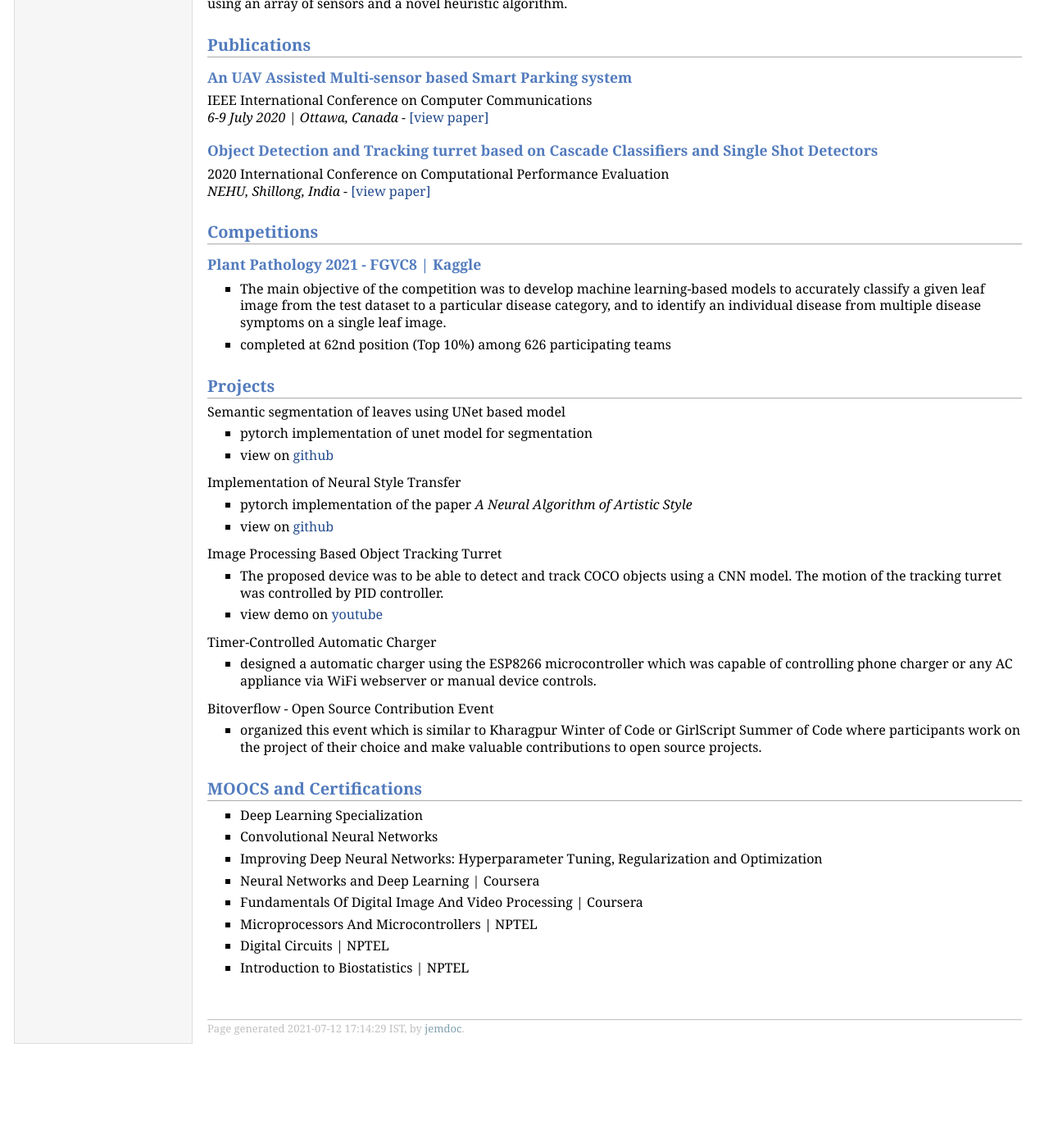
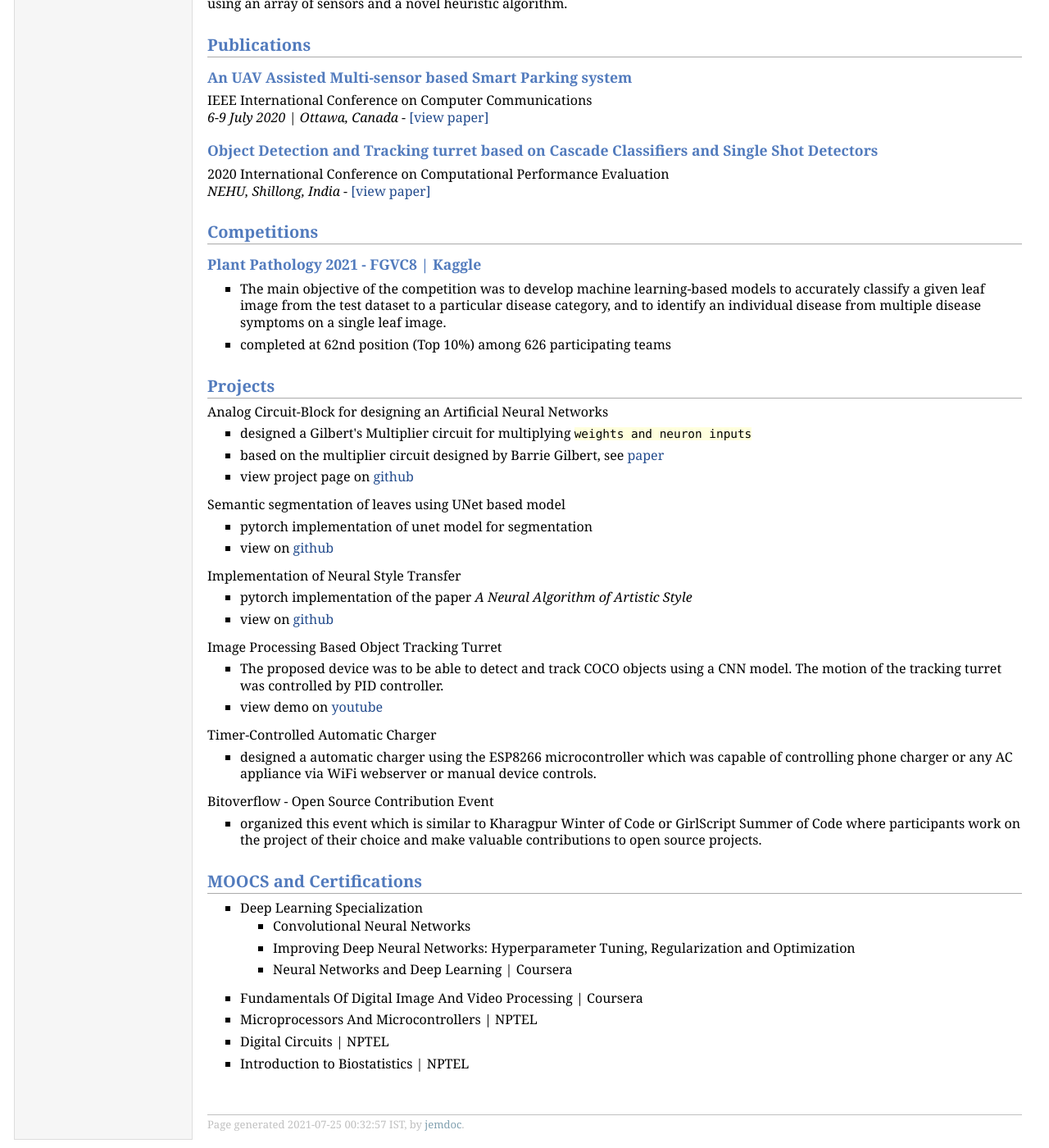
Before and after one commit to rusty-electron/rusty-electron.github.io, a Jekyll site: the page resume/index.html, which Jekyll copies as it is, in a window 1280 px wide and 1400 px high, scrolled down 1082 px. Shown: the whole window at 82% size. Built offline with Jekyll 4.4.1, drawn with Linux system fonts in a browser that asks for light colours; before the commit the page ends 2365 px from its top, so only the background shows below that.

Commit message:
update resume

```diff
--- a/resume/index.html
+++ b/resume/index.html
@@ -75,6 +75,15 @@ heuristic algorithm.</p>
 </li>
 </ul>
 <h2>Projects</h2>
+<p>Analog Circuit-Block for designing an Artificial Neural Networks</p>
+<ul>
+<li><p>designed a Gilbert's Multiplier circuit for multiplying <tt>weights and neuron inputs</tt></p>
+</li>
+<li><p>based on the multiplier circuit designed by Barrie Gilbert, see <a href="https://ieeexplore.ieee.org/document/6499939/">paper</a></p>
+</li>
+<li><p>view project page on <a href="https://github.com/rusty-electron/fossee-esim-hackathon">github</a></p>
+</li>
+</ul>
 <p>Semantic segmentation of leaves using UNet based model</p>
 <ul>
 <li><p>pytorch implementation of unet model for segmentation</p>
@@ -115,12 +124,13 @@ their choice and make valuable contributions to open source projects.</p>
 <h2>MOOCS and Certifications</h2>
 <ul>
 <li><p>Deep Learning Specialization</p>
-</li>
+<ul>
 <li><p>Convolutional Neural Networks</p>
 </li>
 <li><p>Improving Deep Neural Networks: Hyperparameter Tuning, Regularization and Optimization</p>
 </li>
 <li><p>Neural Networks and Deep Learning | Coursera</p>
+</li></ul>
 </li>
 <li><p>Fundamentals Of Digital Image And Video Processing | Coursera</p>
 </li>
@@ -133,7 +143,7 @@ their choice and make valuable contributions to open source projects.</p>
 </ul>
 <div id="footer">
 <div id="footer-text">
-Page generated 2021-07-12 17:14:29 IST, by <a href="http://jemdoc.jaboc.net/">jemdoc</a>.
+Page generated 2021-07-25 00:32:57 IST, by <a href="http://jemdoc.jaboc.net/">jemdoc</a>.
 </div>
 </div>
 </td>
```
Also changed, not shown: 1 other file.
